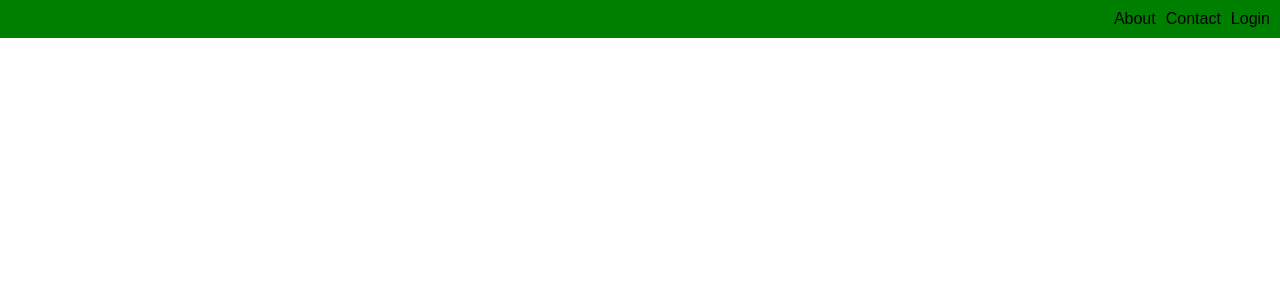
After one commit to emdinga/emdinga-s_action_sport, a Flask app: template templates/layout.html in a window 1280 px wide. The commit adds this page. Shown: the top 300 px of the page. Run offline with Flask 2, Linux system fonts and the light colour scheme; the template is opened without the code that fills it, so the values that code supplies are empty.

Commit message:
add layout file

```diff
--- /dev/null
+++ b/templates/layout.html
@@ -0,0 +1,42 @@
+<!DOCTYPE html>
+<html lang="en">
+<head>
+    <meta charset="UTF-8">
+    <meta name="viewport" content="width=device-width, initial-scale=1.0">
+    <title>{% block title %}Indoor Booking{% endblock %}</title>
+    <style>
+        /* Global styles */
+        body {
+            margin: 0;
+            padding: 0;
+            font-family: Arial, sans-serif;
+        }
+        .navbar {
+            background-color: green;
+            color: black;
+            display: flex;
+            justify-content: flex-end;
+            padding: 10px;
+        }
+        .navbar a {
+            color: black;
+            text-decoration: none;
+            margin-left: 10px;
+        }
+        /* Content styles */
+        .content {
+            padding: 20px;
+        }
+    </style>
+</head>
+<body>
+    <div class="navbar">
+        <a href="#">About</a>
+        <a href="#">Contact</a>
+        <a href="#">Login</a>
+    </div>
+    <div class="content">
+        {% block content %}{% endblock %}
+    </div>
+</body>
+</html>
```
Also changed, not shown: templates/index.html (+10 -29 lines).
